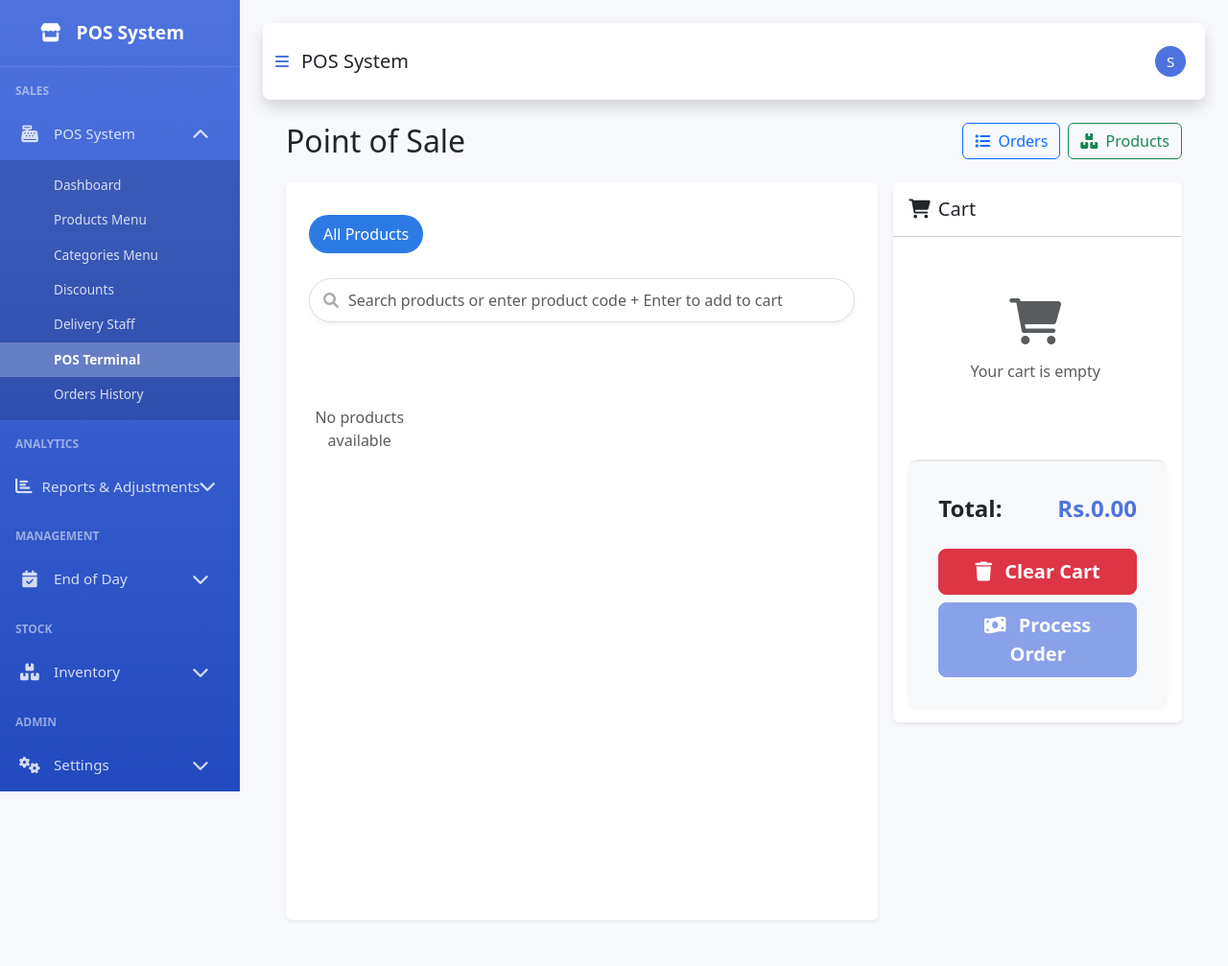
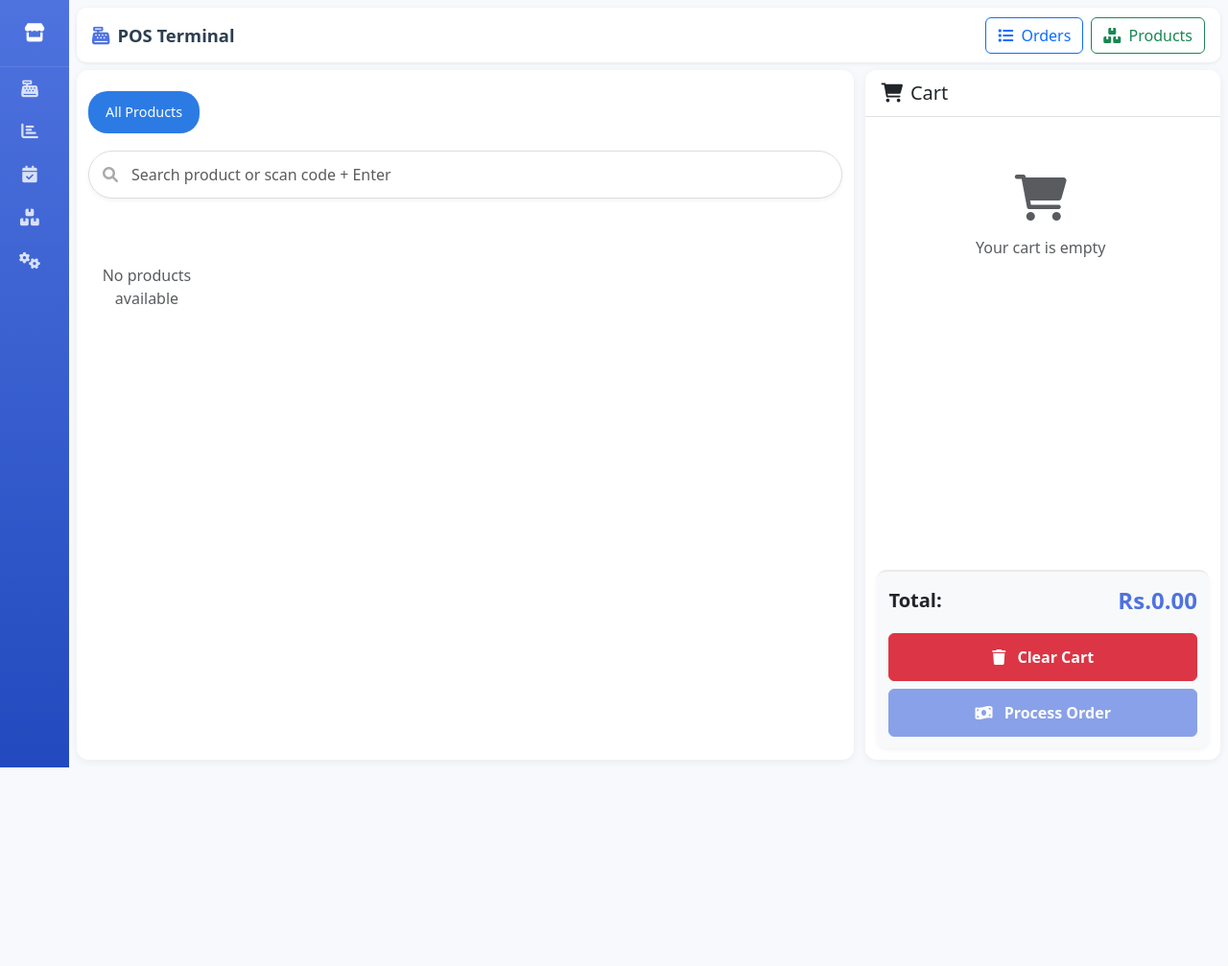
Before and after one commit to memsa771-hub/Pb-pos-active, a Django app: page /pos/ in a window 1280 px wide. Shown: the whole page at 96% size. After the commit the page ends 800 px from the top, so only its background shows below. Run offline with Django 4.2, Linux system fonts and the light colour scheme; the visitor is signed in with stand-in values (Sample User, id 1); data comes from the database, SQL or seed files in the repository; data that the repository does not hold is empty; some libraries are stand-ins or nearby versions.

Commit message:
Improve POS layout for 16-inch screens and grant Branch Manager analytics access
Co-authored-by: Cursor <cursoragent@cursor.com>

```diff
--- a/posapp/templates/posapp/base.html
+++ b/posapp/templates/posapp/base.html
@@ -208,7 +208,7 @@
     {% block extra_css %}{% endblock %}
 </head>
 
-<body>
+<body class="{% block body_class %}{% endblock %}">
 
     <ul class="navbar-nav sidebar accordion" id="accordionSidebar">
 
@@ -248,8 +248,8 @@
             </div>
         </li>
 
-        {% if user.is_superuser or user.profile.role.name == 'Admin' %}
-        <!-- Reports Menu - Admin Only -->
+        {% if user.is_superuser or user.profile.role.name == 'Admin' or user.profile.role.name == 'Branch Manager' %}
+        <!-- Reports Menu - Admin + Branch Manager -->
         <div class="sidebar-heading">Analytics</div>
         <li class="nav-item">
             <a class="nav-link {% if request.resolver_match.namespace == 'inventory' or '/reports/' not in request.path and '/adjustments/' not in request.path %}collapsed{% endif %}"
--- a/posapp/templates/posapp/pos.html
+++ b/posapp/templates/posapp/pos.html
@@ -1,5 +1,7 @@
 {% extends 'posapp/base.html' %}
-{% load humanize %}  {% block title %}POS Terminal | POS System{% endblock %}
+{% load humanize %}
+{% block body_class %}pos-page{% endblock %}
+{% block title %}POS Terminal | POS System{% endblock %}
 
 {% block extra_css %}
 <style>
@@ -826,6 +828,287 @@
     .product-section-content {
         width: 100%;
     }
+
+    /* ===== POS TERMINAL — optimized for 16" touch screens ===== */
+    body.pos-page {
+        overflow: hidden;
+        height: 100vh;
+    }
+
+    body.pos-page .sidebar {
+        width: 72px;
+    }
+
+    body.pos-page .sidebar .sidebar-brand-text,
+    body.pos-page .sidebar .nav-text,
+    body.pos-page .sidebar .dropdown-arrow,
+    body.pos-page .sidebar .sidebar-heading,
+    body.pos-page .sidebar .collapse {
+        display: none !important;
+    }
+
+    body.pos-page .sidebar .nav-link {
+        justify-content: center;
+        padding: 0.85rem;
+    }
+
+    body.pos-page .main-content {
+        margin-left: 72px;
+        width: calc(100% - 72px);
+        padding: 0.5rem;
+        height: 100vh;
+        overflow: hidden;
+        display: flex;
+        flex-direction: column;
+    }
+
+    body.pos-page .topbar {
+        display: none;
+    }
+
+    .pos-terminal-wrapper {
+        display: flex;
+        flex-direction: column;
+        height: 100%;
+        min-height: 0;
+        gap: 0.5rem;
+    }
+
+    .pos-toolbar {
+        display: flex;
+        align-items: center;
+        justify-content: space-between;
+        gap: 0.75rem;
+        flex-shrink: 0;
+        background: #fff;
+        border-radius: 10px;
+        padding: 0.6rem 1rem;
+        box-shadow: 0 1px 4px rgba(0, 0, 0, 0.08);
+    }
+
+    .pos-toolbar-title {
+        font-size: 1.15rem;
+        font-weight: 700;
+        color: #2c3e50;
+        margin: 0;
+        white-space: nowrap;
+    }
+
+    .pos-terminal-grid {
+        display: grid;
+        grid-template-columns: 1fr minmax(300px, 32%);
+        gap: 0.75rem;
+        flex: 1;
+        min-height: 0;
+    }
+
+    .pos-products-panel,
+    .pos-cart-panel {
+        display: flex;
+        flex-direction: column;
+        min-height: 0;
+        background: #fff;
+        border-radius: 12px;
+        box-shadow: 0 2px 8px rgba(0, 0, 0, 0.06);
+        overflow: hidden;
+    }
+
+    .pos-products-panel .pos-panel-card,
+    .pos-cart-panel .pos-panel-card {
+        border: none;
+        box-shadow: none;
+        height: 100%;
+        display: flex;
+        flex-direction: column;
+        margin: 0;
+        background: transparent;
+    }
+
+    .pos-products-panel .pos-panel-body {
+        display: flex;
+        flex-direction: column;
+        flex: 1;
+        min-height: 0;
+        padding: 0.75rem !important;
+    }
+
+    .pos-cart-panel .pos-panel-body {
+        display: flex;
+        flex-direction: column;
+        flex: 1;
+        min-height: 0;
+        padding: 0.75rem !important;
+    }
+
+    body.pos-page .products-container {
+        flex: 1;
+        min-height: 0;
+        height: auto !important;
+        max-height: none;
+    }
+
+    body.pos-page .product-grid {
+        grid-template-columns: repeat(auto-fill, minmax(128px, 1fr));
+        gap: 10px;
+    }
+
+    body.pos-page .product-card {
+        height: auto !important;
+        width: 100% !important;
+        min-height: 138px;
+        border-radius: 12px;
+    }
+
+    body.pos-page .product-card .card-img-top {
+        height: 76px;
+    }
+
+    body.pos-page .product-card .card-body {
+        padding: 0.45rem 0.5rem;
+    }
+
+    body.pos-page .product-card .card-title {
+        font-size: 0.85rem;
+        white-space: normal;
+        display: -webkit-box;
+        -webkit-line-clamp: 2;
+        -webkit-box-orient: vertical;
+        overflow: hidden;
+    }
+
+    body.pos-page .product-card .card-text {
+        font-size: 0.82rem;
+    }
+
+    body.pos-page .product-card .btn-sm {
+        width: 38px !important;
+        height: 38px !important;
+        font-size: 0.85rem !important;
+    }
+
+    body.pos-page .category-btn {
+        padding: 10px 18px;
+        font-size: 0.9rem;
+        min-height: 44px;
+    }
+
+    body.pos-page .search-container {
+        margin-bottom: 0.75rem;
+    }
+
+    body.pos-page .search-container input {
+        padding: 12px 15px 12px 44px;
+        font-size: 1rem;
+        min-height: 46px;
+    }
+
+    body.pos-page .product-section-header {
+        padding-bottom: 0.5rem;
+        flex-shrink: 0;
+    }
+
+    body.pos-page .cart-container {
+        flex: 1;
+        max-height: none !important;
+        min-height: 0;
+        overflow-y: auto;
+    }
+
+    body.pos-page .cart-item-compact {
+        height: auto;
+        min-height: 76px;
+        padding: 10px 12px;
+        margin-bottom: 8px;
+    }
+
+    body.pos-page .cart-item-image {
+        width: 50px;
+        height: 50px;
+    }
+
+    body.pos-page .cart-item-name {
+        font-size: 0.92rem;
+        white-space: normal;
+        line-height: 1.2;
+    }
+
+    body.pos-page .cart-item-price {
+        font-size: 0.8rem;
+    }
+
+    body.pos-page .cart-quantity-btn {
+        width: 38px;
+        height: 38px;
+        font-size: 0.85rem;
+    }
+
+    body.pos-page .cart-quantity-display {
+        min-width: 32px;
+        font-size: 0.95rem;
+    }
+
+    body.pos-page .cart-item-total {
+        font-size: 0.9rem;
+    }
+
+    body.pos-page .cart-remove-btn {
+        width: 34px;
+        height: 34px;
+        font-size: 0.75rem;
+    }
+
+    body.pos-page .cart-totals {
+        flex-shrink: 0;
+        padding: 12px;
+    }
+
+    body.pos-page .cart-actions button {
+        min-height: 50px;
+        font-size: 1rem;
+    }
+
+    body.pos-page .payment-method,
+    body.pos-page .order-type {
+        min-height: 84px;
+        padding: 1rem !important;
+    }
+
+    body.pos-page .pos-cart-panel .card-header {
+        flex-shrink: 0;
+        padding: 0.75rem 1rem;
+    }
+
+    /* Typical 16" POS: 1366x768 or 1280x800 */
+    @media (min-width: 1024px) and (max-width: 1440px) {
+        .pos-terminal-grid {
+            grid-template-columns: 1fr minmax(290px, 31%);
+        }
+
+        body.pos-page .product-grid {
+            grid-template-columns: repeat(auto-fill, minmax(118px, 1fr));
+            gap: 9px;
+        }
+    }
+
+    @media (max-width: 991px) {
+        body.pos-page {
+            overflow: auto;
+            height: auto;
+        }
+
+        body.pos-page .main-content {
+            height: auto;
+            overflow: auto;
+        }
+
+        .pos-terminal-grid {
+            grid-template-columns: 1fr;
+        }
+
+        .pos-cart-panel {
+            max-height: 50vh;
+        }
+    }
 </style>
 {% endblock %}
 
@@ -905,44 +1188,41 @@
 
 {% block content %}
 <div class="toast-container position-fixed top-0 end-0 p-3" style="z-index: 1080;"></div>
-<div class="container-fluid px-lg-4">
-    <div class="d-flex justify-content-between align-items-center mb-3 mb-lg-4 flex-wrap">
-        <h2 class="mb-2 mb-sm-0">Point of Sale</h2>
-        <div class="d-flex">
-            <a href="{% url 'order_list' %}" class="btn btn-outline-primary me-2">
-                <i class="fas fa-list me-1"></i> <span class="d-none d-sm-inline">Orders</span>
+<div class="pos-terminal-wrapper">
+    <div class="pos-toolbar">
+        <h2 class="pos-toolbar-title"><i class="fas fa-cash-register me-2 text-primary"></i>POS Terminal</h2>
+        <div class="d-flex gap-2">
+            <a href="{% url 'order_list' %}" class="btn btn-outline-primary">
+                <i class="fas fa-list me-1"></i> Orders
             </a>
             {% if user.is_superuser or user.profile.role.name == 'Admin' or user.profile.role.name == 'Branch Manager' %}
             <a href="{% url 'product_list' %}" class="btn btn-outline-success">
-                <i class="fas fa-boxes me-1"></i> <span class="d-none d-sm-inline">Products</span>
+                <i class="fas fa-boxes me-1"></i> Products
             </a>
             {% endif %}
         </div>
     </div>
 
-    <div class="row g-3">
+    <div class="pos-terminal-grid">
         <!-- Products Section -->
-        <div class="col-lg-8 col-md-6">
-            <div class="card shadow-sm border-0 mb-3 mb-lg-4">
-                <div class="card-body p-3 p-lg-4">
+        <section class="pos-products-panel">
+            <div class="card pos-panel-card">
+                <div class="card-body pos-panel-body">
                     <div class="product-section-header">
-                        <!-- Categories - Made scrollable for mobile -->
-                        <div class="category-selector mb-3 d-flex overflow-auto">
+                        <div class="category-selector mb-2 d-flex overflow-auto">
                             <button class="category-btn active flex-shrink-0" data-category="all">All Products</button>
                             {% for category in categories %}
                             <button class="category-btn flex-shrink-0" data-category="{{ category.id }}">{{ category.name }}</button>
                             {% endfor %}
                         </div>
 
-                        <!-- Search Bar -->
-                        <div class="search-container mb-3 mb-lg-4">
+                        <div class="search-container">
                             <i class="fas fa-search"></i>
-                            <input type="text" class="form-control" id="product-search" placeholder="Search products or enter product code + Enter to add to cart">
+                            <input type="text" class="form-control" id="product-search" placeholder="Search product or scan code + Enter">
                         </div>
                     </div>
 
-                    <!-- Product Grid - This will be scrollable -->
-                    <div class="products-container" style="height: calc(100vh - 240px); overflow-y: auto;">
+                    <div class="products-container">
     <div class="product-grid" id="products-grid">
         {% for product in products %}
         <div class="product-item" data-category="{{ product.category.id }}">
@@ -999,16 +1279,16 @@
 </div>
                 </div>
             </div>
-        </div>
+        </section>
 
         <!-- Cart Section -->
-        <div class="col-lg-4 col-md-5">
-            <div class="card shadow-sm border-0 sticky-lg-top" style="top: 20px; z-index: 100;">
-                <div class="card-header bg-white py-3">
+        <aside class="pos-cart-panel">
+            <div class="card pos-panel-card">
+                <div class="card-header bg-white border-bottom">
                     <h5 class="mb-0"><i class="fas fa-shopping-cart me-2"></i>Cart</h5>
                 </div>
-                <div class="card-body">
-                    <div class="cart-container mb-3">
+                <div class="card-body pos-panel-body">
+                    <div class="cart-container mb-2">
                         <div id="cart-items">
                             <div class="empty-cart-message">
                                 <div class="text-center">
@@ -1019,26 +1299,24 @@
                         </div>
                     </div>
 
-                    <div class="cart-totals">
-                        <div class="p-2 p-lg-3">
-                            <div class="d-flex justify-content-between align-items-center mb-4">
-                                <span class="fs-4 fw-bold text-dark">Total:</span>
-                                <span id="cart-total" class="fs-4 fw-bold text-primary">Rs.0.00</span>
-                            </div>
-
-                            <div class="cart-actions">
-                                <button class="btn btn-lg btn-danger w-100 mb-2" id="btn-clear">
-                                    <i class="fas fa-trash me-2"></i> Clear Cart
-                                </button>
-                                <button class="btn btn-lg btn-primary w-100" id="btn-payment" disabled>
-                                    <i class="fas fa-money-bill-wave me-2"></i> Process Order
-                                </button>
-                            </div>
+                    <div class="cart-totals mt-auto">
+                        <div class="d-flex justify-content-between align-items-center mb-3">
+                            <span class="fs-5 fw-bold text-dark">Total:</span>
+                            <span id="cart-total" class="fs-4 fw-bold text-primary">Rs.0.00</span>
+                        </div>
+
+                        <div class="cart-actions">
+                            <button class="btn btn-danger w-100 mb-2" id="btn-clear">
+                                <i class="fas fa-trash me-2"></i> Clear Cart
+                            </button>
+                            <button class="btn btn-primary w-100" id="btn-payment" disabled>
+                                <i class="fas fa-money-bill-wave me-2"></i> Process Order
+                            </button>
                         </div>
                     </div>
                 </div>
             </div>
-        </div>
+        </aside>
     </div>
 </div>
 
@@ -1435,53 +1713,31 @@
         // Function to initialize responsive UI adjustments
         function initResponsiveUI() {
             const windowWidth = $(window).width();
-
-            // Adjust product grid columns based on screen size
+            const isPosPage = $('body').hasClass('pos-page');
+
+            if (isPosPage) {
+                // POS terminal uses CSS flex/grid layout — let it fill the screen
+                $('.cart-container').css('max-height', '');
+                $('.product-grid').css('grid-template-columns', '');
+                return;
+            }
+
             adjustProductGrid(windowWidth);
-
-            // Adjust cart container height based on screen size
             adjustCartContainer(windowWidth);
 
-            // Hide text in buttons on very small screens
             if (windowWidth < 576) {
                 $('.btn-outline-primary, .btn-outline-success').addClass('btn-sm');
             } else {
                 $('.btn-outline-primary, .btn-outline-success').removeClass('btn-sm');
             }
-
-            // Set sticky behavior for cart on larger screens
-            if (windowWidth >= 992) {
-                const navbarHeight = $('.navbar').outerHeight(true);
-                const headerHeight = $('.d-flex.justify-content-between.align-items-center').outerHeight(true);
-                const topOffset = navbarHeight + headerHeight + 15;
-
-                // Set top position for sticky cart
-                $('.sticky-lg-top').css('top', topOffset + 'px');
-
-                // Dynamically adjust cart container height to show 4-5 items
-                const viewportHeight = window.innerHeight;
-                const cartCard = $('.col-lg-4 .card');
-                    const cartHeader = cartCard.find('.card-header');
-                    const cartTotals = cartCard.find('.cart-totals');
-
-                // Calculate optimal height to show 4-5 cart items
-                const itemHeight = 85; // Approximate height of each compact cart item
-                const optimalItemCount = Math.min(5, Math.max(3, Math.floor((viewportHeight - topOffset - 300) / itemHeight)));
-                const optimalCartHeight = optimalItemCount * itemHeight + 20; // Add padding
-
-                $('.cart-container').css('max-height', optimalCartHeight + 'px');
-            } else {
-                // For smaller screens, use responsive heights
-                if (windowWidth >= 768) {
-                    $('.cart-container').css('max-height', '350px');
-                } else {
-                    $('.cart-container').css('max-height', '300px');
-                }
-            }
         }
 
         // Function to adjust product grid based on screen width
         function adjustProductGrid(windowWidth) {
+            if ($('body').hasClass('pos-page')) {
+                return;
+            }
+
             let columnWidth;
 
             if (windowWidth >= 1600) {
@@ -1503,6 +1759,11 @@
 
         // Function to adjust cart container height
         function adjustCartContainer(windowWidth) {
+            if ($('body').hasClass('pos-page')) {
+                $('.cart-container').css('max-height', '');
+                return;
+            }
+
             let maxCartHeight;
 
             if (windowWidth >= 1200) {
```
Also changed, not shown: posapp/views/adjustment_views.py (+18 -19 lines), posapp/views/reports_views.py (+4 -4 lines).
